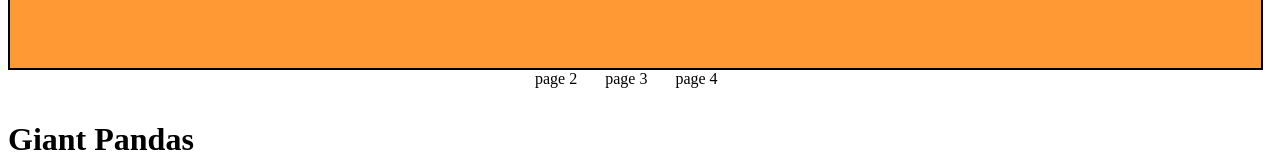
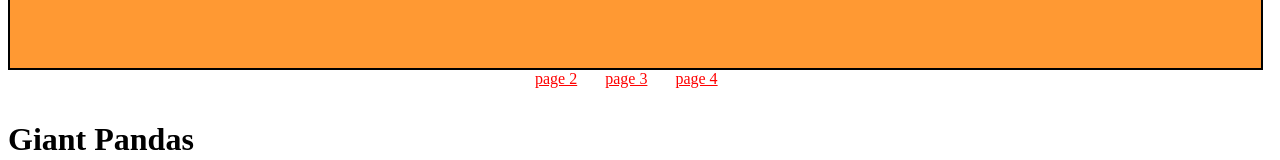
Before and after one commit to Bob3698/Bob3698.github.io, a plain HTML site: page index.html in a window 1280 px wide. Shown: the part 192-352 px from the top of the page. Drawn offline with Linux system fonts and the light colour scheme.

Commit message:
Update index.html

```diff
--- a/index.html
+++ b/index.html
@@ -11,9 +11,9 @@
         <header>hello</header>
         <nav>
          <ul id="navmenu">
-             <li class="navitem"> <a href"Coming soon.html">page 2</a> </li>
-             <li class="navitem"> page 3 </li>
-             <li class="navitem"> page 4 </li>
+             <li class="navitem"> <a href="Coming soon.html">page 2</a> </li>
+             <li class="navitem"> <a href="Coming soon.html">page 3</a> </li>
+             <li class="navitem"> <a href="Coming soon.html">page 4</a> </li>
          </ul>
         </nav>
         <h1> Giant Pandas </h1>
```
